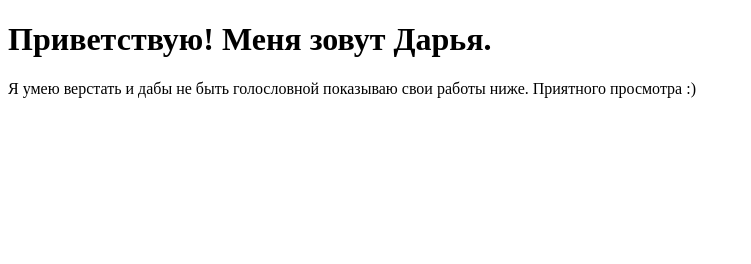
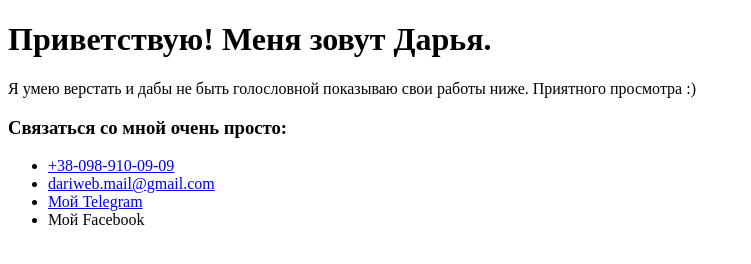
Before and after one commit to web-dashutka/portfolio.github.io, a plain HTML site: page index.html in a window 1280 px wide. Shown: the whole page, without its empty margins (0-751 px from the left). Drawn offline with Linux system fonts and the light colour scheme.

Commit message:
Add my contacts

```diff
--- a/index.html
+++ b/index.html
@@ -16,7 +16,13 @@
   <main class="main-ctn"></main>
 
   <footer class="main-footer">
-
+    <h3>Связаться со мной очень просто:</h3>
+    <ul class="main-footer__contacts-list">
+      <li class="main-footer__contact"><a href="tel:+380989100909">+38-098-910-09-09</a></li>
+      <li class="main-footer__contact"><a href="mailto:dariweb.mail@gmail.com">dariweb.mail@gmail.com</a></li>
+      <li class="main-footer__contact"><a href="https://teleg.run/webDashutka">Мой Telegram</a></li>
+      <li class="main-footer__contact"><a href="https://www.facebook.com/profile.php?id=100017203025454"></a>Мой Facebook</li>
+    </ul>
   </footer>
 
 </body>
```
